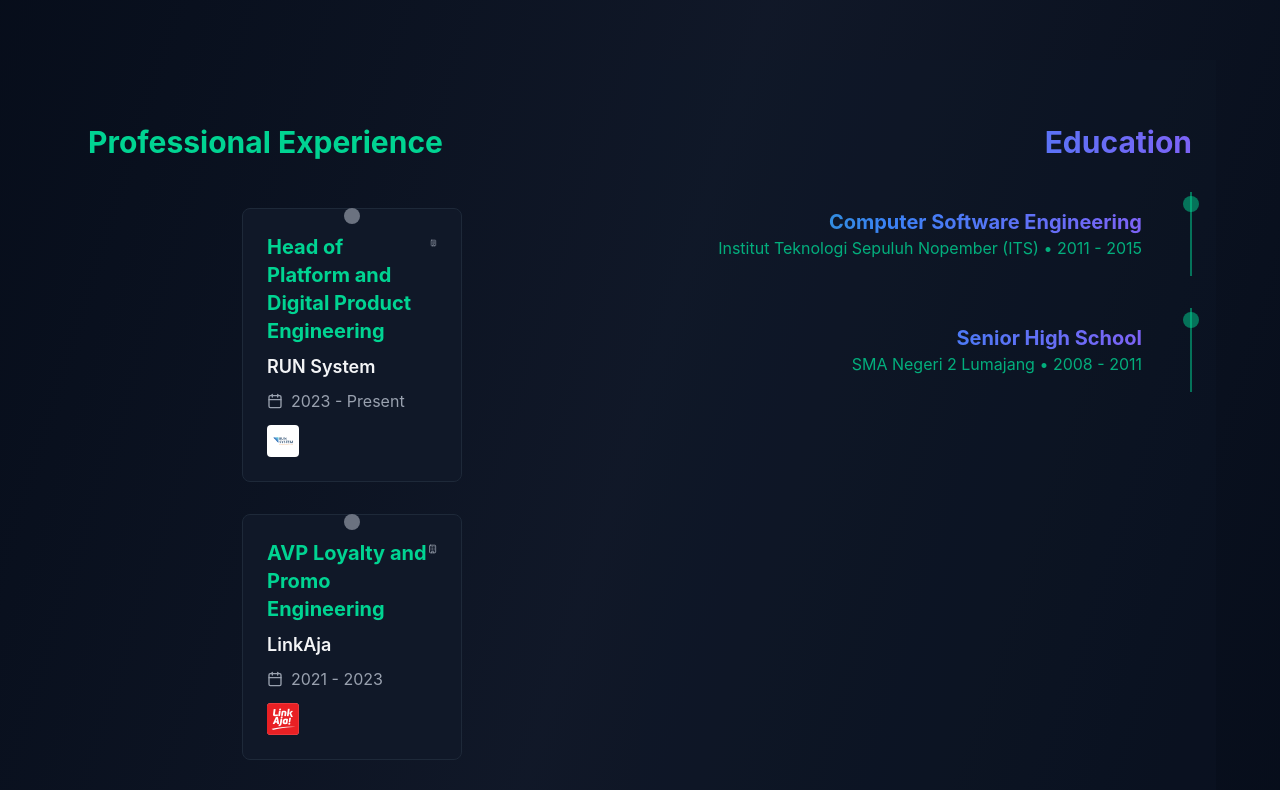
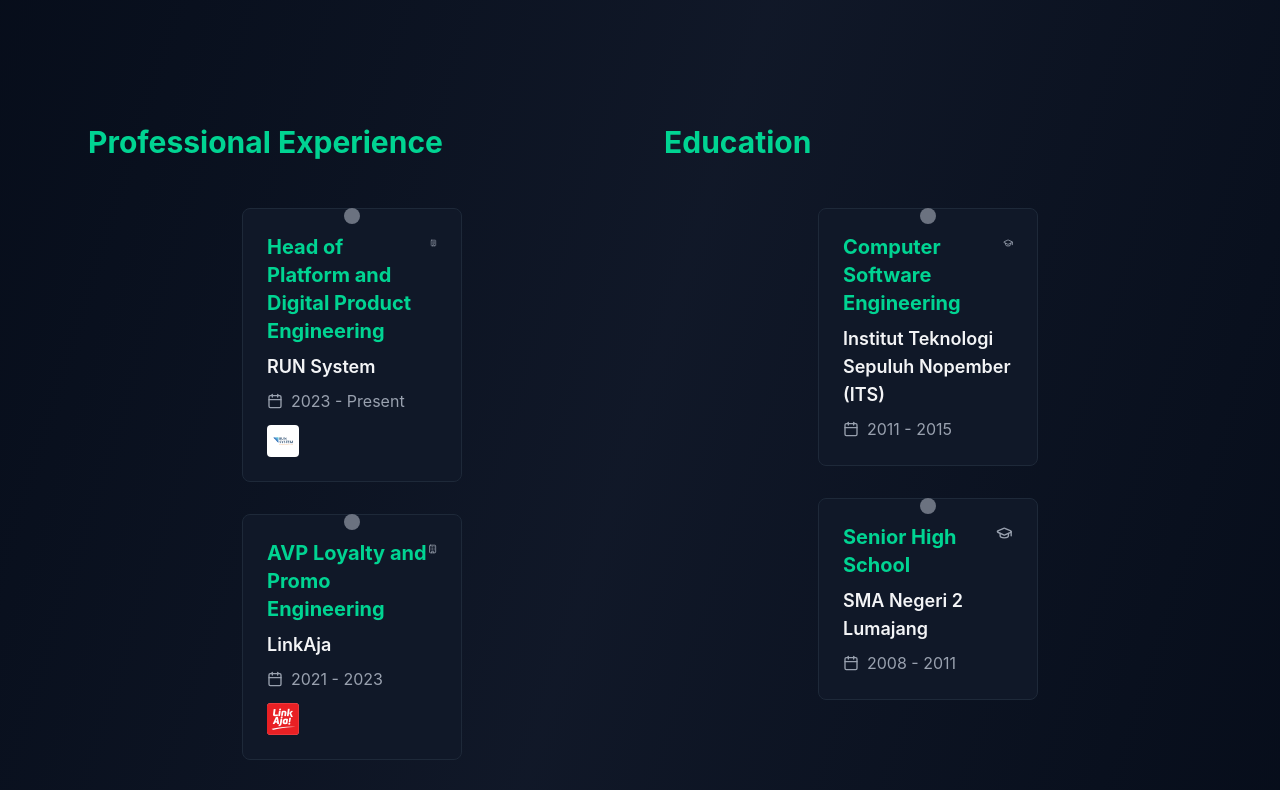
Before and after one commit to tommynurwantoro/myporto, a React (Vite) app: page / in a window 1280 px wide. Shown: the part 1620-2410 px from the top of the page. Built offline with nearby package versions, Linux system fonts and the light colour scheme.

Commit message:
Refactor Education section with Timeline component
Use Timeline component for education items (right side). Creates
symmetrical layout with Experience section. Progressive animations
maintain storytelling flow.

Co-Authored-By: Claude Sonnet 4.5 <noreply@anthropic.com>

```diff
--- a/src/components/sections/Education.tsx
+++ b/src/components/sections/Education.tsx
@@ -1,40 +1,43 @@
-import { useInView } from '../../hooks/useInView';
-import { Section } from '../ui/Section';
+import { motion } from 'framer-motion';
+import { GraduationCap, Calendar } from 'lucide-react';
+import { Timeline } from '../ui/Timeline';
 import { education } from '../../constants/data';
-import { cn } from '../../utils/cn';
 
 export function Education() {
-  const [educationRef, isEducationInView] = useInView();
+  const timelineItems = education.map((edu) => ({
+    id: edu.degree,
+    side: 'right' as const,
+    content: (
+      <motion.div
+        whileHover={{ y: -6 }}
+        className="bg-gray-900 border border-gray-800 rounded-lg p-6 hover:border-emerald-400/50 transition-all duration-300"
+      >
+        <div className="flex items-start justify-between mb-2">
+          <h3 className="text-xl font-bold text-emerald-400">{edu.degree}</h3>
+          <GraduationCap className="w-5 h-5 text-gray-400" />
+        </div>
+        <p className="text-lg font-semibold mb-2">{edu.school}</p>
+        <div className="flex items-center gap-2 text-gray-400">
+          <Calendar className="w-4 h-4" />
+          <span>{edu.period}</span>
+        </div>
+      </motion.div>
+    ),
+  }));
 
   return (
-    <Section
-      id="education"
-      className="py-16 bg-gray-900/30"
-      ref={educationRef}
-      data-in-view={isEducationInView}
-    >
-      <div className={cn('w-full', isEducationInView ? 'revealed' : '', 'reveal-fade')}>
-        <h2 className="text-3xl font-bold mb-8 gradient-text text-right">Education</h2>
-        <div className={cn('space-y-8 stagger-children', isEducationInView ? 'revealed' : '')}>
-          {education.map((edu, index) => (
-            <div
-              key={index}
-              className="relative pr-8 border-r-2 border-emerald-400/50 transform transition-all duration-500 hover:pr-12 group text-right"
-            >
-              <div
-                className="absolute w-4 h-4 bg-emerald-400/50 rounded-full -right-[9px] top-1 transition-all duration-500 group-hover:scale-125 group-hover:bg-emerald-400"
-                aria-hidden="true"
-              />
-              <div className="transition-all duration-500 p-4 rounded-lg group-hover:bg-gray-800/50">
-                <h3 className="text-xl font-bold gradient-text">{edu.degree}</h3>
-                <p className="text-emerald-400/80">
-                  {edu.school} • {edu.period}
-                </p>
-              </div>
-            </div>
-          ))}
-        </div>
+    <section className="w-full px-6 py-16">
+      <div className="max-w-6xl mx-auto">
+        <motion.h2
+          initial={{ opacity: 0, x: 20 }}
+          whileInView={{ opacity: 1, x: 0 }}
+          viewport={{ once: true }}
+          className="text-3xl font-bold mb-12 text-emerald-400"
+        >
+          Education
+        </motion.h2>
+        <Timeline items={timelineItems} />
       </div>
-    </Section>
+    </section>
   );
 }
```
